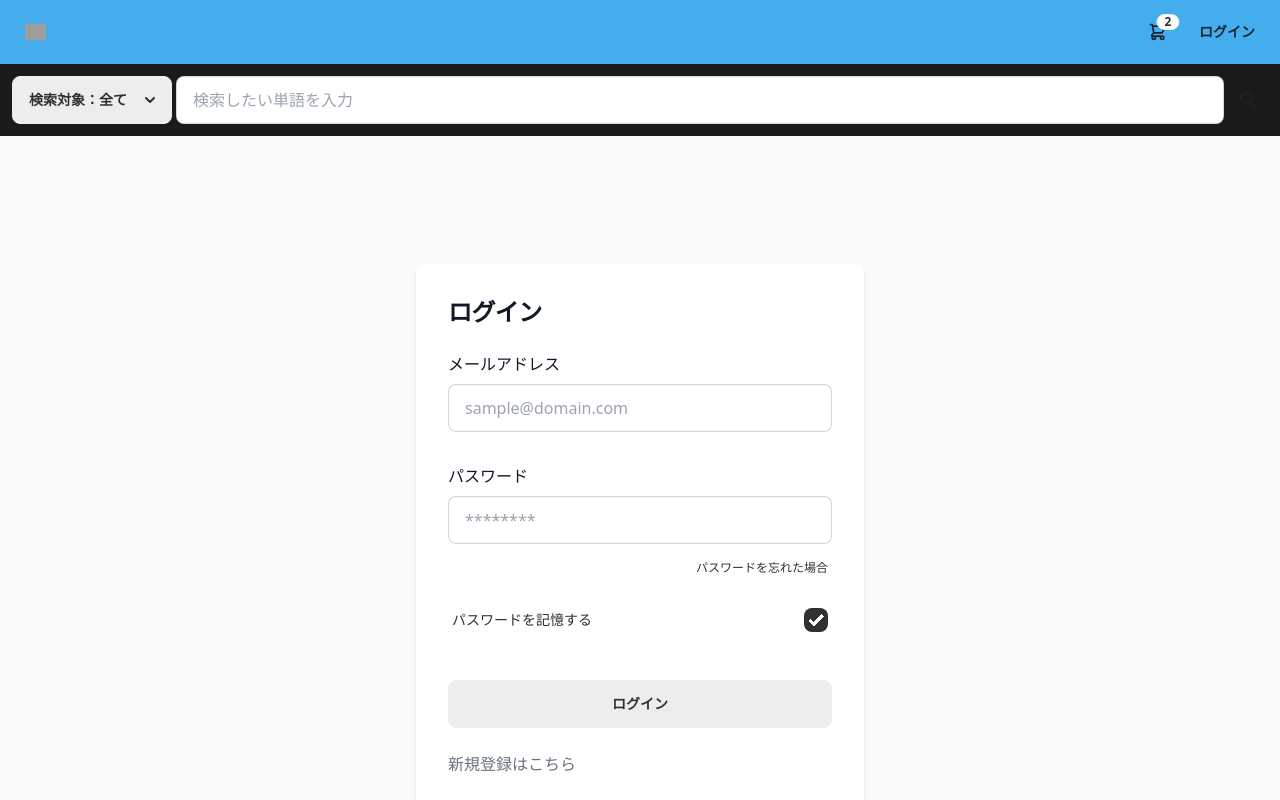
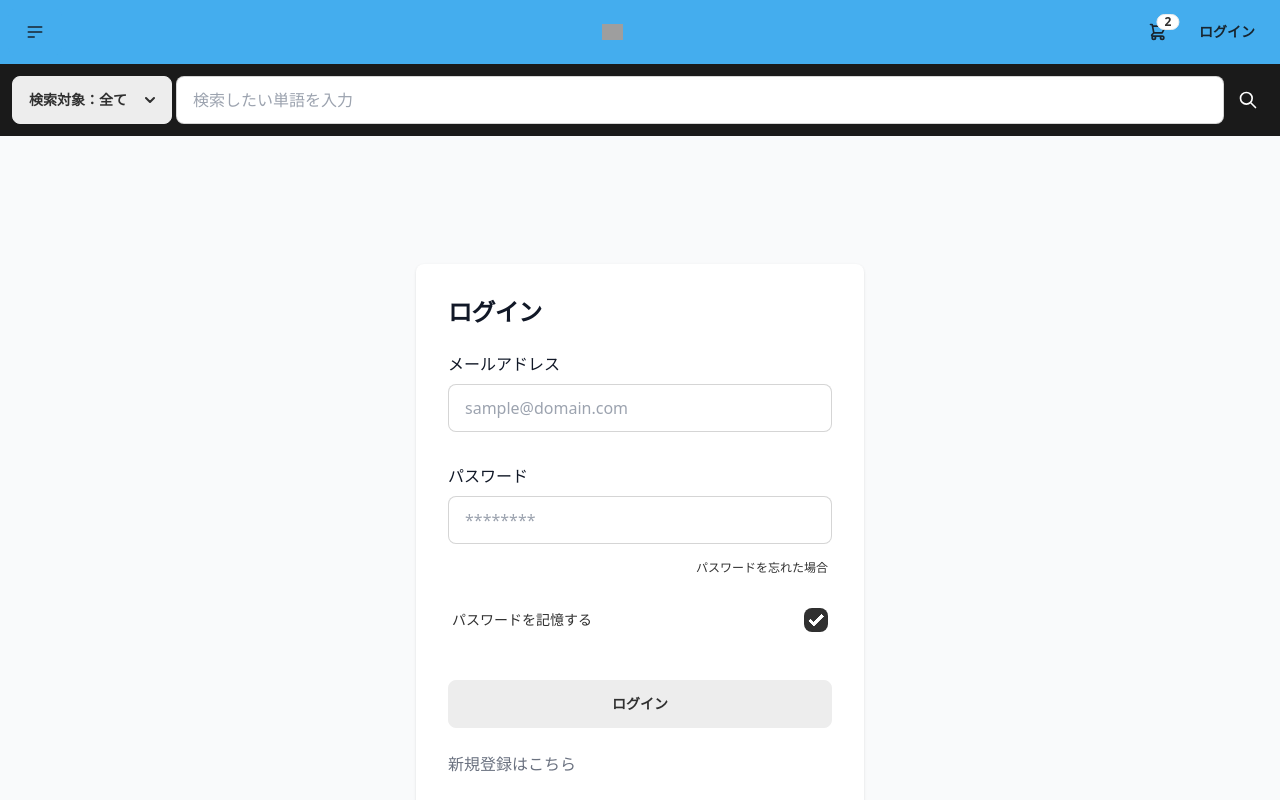
Before and after one commit to mimori-one/osd, a Nuxt app: page /login in a window 1280 px wide. Shown: the top 800 px of the page. Built offline with nearby package versions, Linux system fonts and the light colour scheme; grey boxes are pictures that could not be loaded.

Commit message:
ドロワー実装

```diff
--- a/components/header.vue
+++ b/components/header.vue
@@ -3,7 +3,60 @@
     <div class='navbar bg-primary text-primary-content'>
       <!-- ロゴとサービス名 -->
       <div class='navbar-start'>
-        <Link class='btn btn-ghost text-xl normal-case' href='/'>
+        <div class='drawer'>
+          <input id='my-drawer' class='drawer-toggle' type='checkbox'>
+          <div class='drawer-content'>
+            <!-- Page content here -->
+            <label class='btn btn-primary drawer-button' for='my-drawer'>
+              <svg
+                class='h-5 w-5'
+                fill='none'
+                stroke='currentColor'
+                viewBox='0 0 24 24'
+                xmlns='http://www.w3.org/2000/svg'
+              ><path
+                d='M4 6h16M4 12h16M4 18h7'
+                stroke-linecap='round'
+                stroke-linejoin='round'
+                stroke-width='2'
+              /></svg>
+            </label>
+          </div>
+          <div class='drawer-side z-20'>
+            <label class='drawer-overlay' for='my-drawer' />
+            <ul class='menu bg-base-200 text-base-content min-h-full w-80 p-4'>
+              <!-- Sidebar content here -->
+              <li>
+                <Link href='/'>
+                  メタルとは
+                </Link>
+              </li>
+              <div class='divider' />
+              <li>
+                <Link href='/seller'>
+                  購入する
+                </Link>
+              </li>
+              <li>
+                <Link href='/creator'>
+                  販売する
+                </Link>
+              </li>
+              <li>
+                <Link href='/myprint'>
+                  自分の画像を印刷
+                </Link>
+              </li>
+              <li>
+                <Link href='/terms'>
+                  利用規約
+                </Link>
+              </li>
+            </ul>
+          </div>
+        </div>
+
+        <Link class='btn btn-ghost ml-0 pl-0 normal-case' href='/'>
           <img class='h-4 object-cover' src='https://mimori-one.github.io/printdoc/assets/logo.png'>
         </Link>
       </div>
@@ -91,7 +144,7 @@
         <svg
           class='h-5 w-5'
           fill='none'
-          stroke='currentColor'
+          stroke='white'
           viewBox='0 0 24 24'
           xmlns='http://www.w3.org/2000/svg'
         ><path
```
